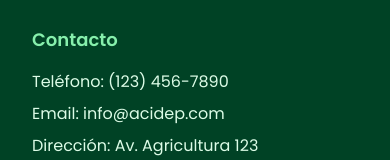
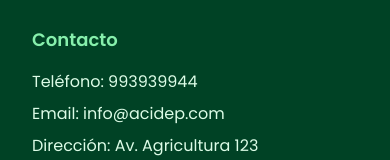
Before and after one commit to rafagarfield/acidep, a Next.js app: page / in a window 390 px wide. Shown: the part 1537-1697 px from the top of the page. Built offline with nearby package versions, Linux system fonts and the light colour scheme; no server answers; the database is empty.

Commit message:
Update phone number in Footer component

```diff
--- a/src/components/Footer/Footer.jsx
+++ b/src/components/Footer/Footer.jsx
@@ -306,7 +306,7 @@ export default function Footer() {
           <div className="space-y-4">
             <h3 className="text-lg font-semibold text-green-300">Contacto</h3>
             <div className="space-y-2 text-green-100">
-              <p>Teléfono: (123) 456-7890</p>
+              <p>Teléfono:  993939944</p>
               <p>Email: info@acidep.com</p>
               <p>Dirección: Av. Agricultura 123</p>
               <p>Ciudad Agrícola, CP 12345</p>
```
